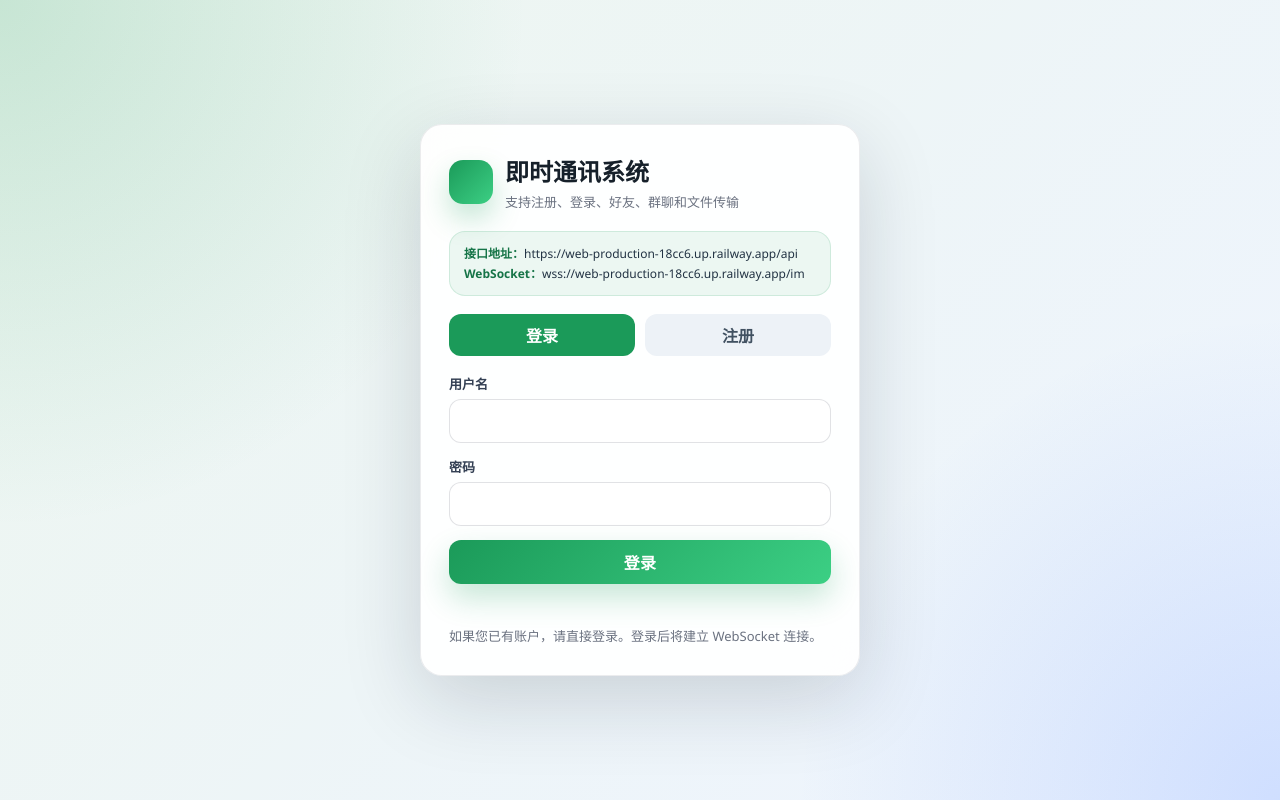
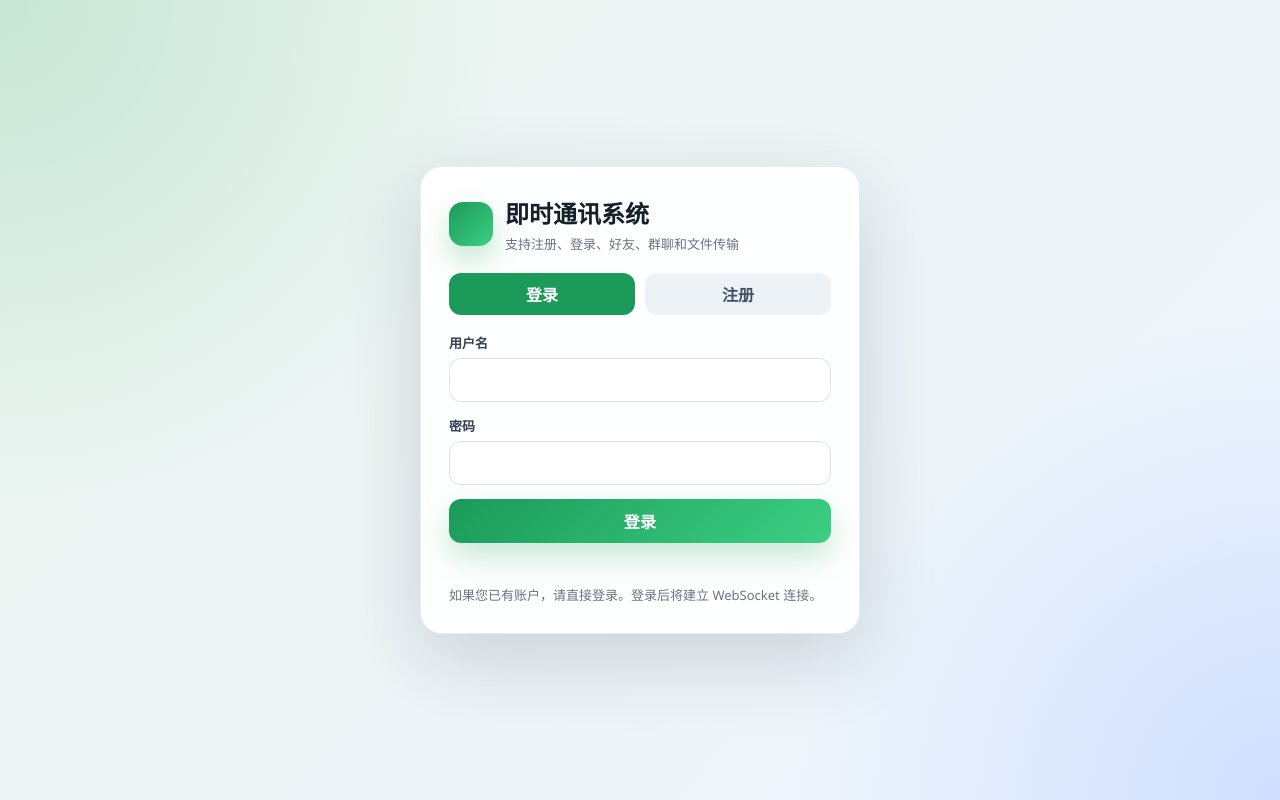
Before and after one commit to YuriDuan/im-system, a Vue app in the folder frontend/: page / in a window 1280 px wide. Built offline with nearby package versions, Linux system fonts and the light colour scheme.

Commit message:
本地更新

```diff
--- a/frontend/src/components/AuthPage.vue
+++ b/frontend/src/components/AuthPage.vue
@@ -7,11 +7,6 @@
           <h1>即时通讯系统</h1>
           <p>支持注册、登录、好友、群聊和文件传输</p>
         </div>
-      </div>
-
-      <div class="site-info">
-        <strong>接口地址：</strong>{{ apiBase }}<br />
-        <strong>WebSocket：</strong>{{ wsBase }}
       </div>
 
       <div class="tabs">
@@ -59,15 +54,12 @@
 </template>
 
 <script setup>
-import { computed, ref } from "vue";
+import { ref } from "vue";
 import { loginApi, registerApi } from "../api.js";
 import { connectSocket } from "../websocket.js";
 import { setCurrentUser, showToast, store } from "../store.js";
 
 const emit = defineEmits(["loggedIn"]);
-
-const apiBase = computed(() => store.apiBase);
-const wsBase = computed(() => store.wsBase);
 
 const isLogin = ref(true);
 const loginError = ref("");
```
